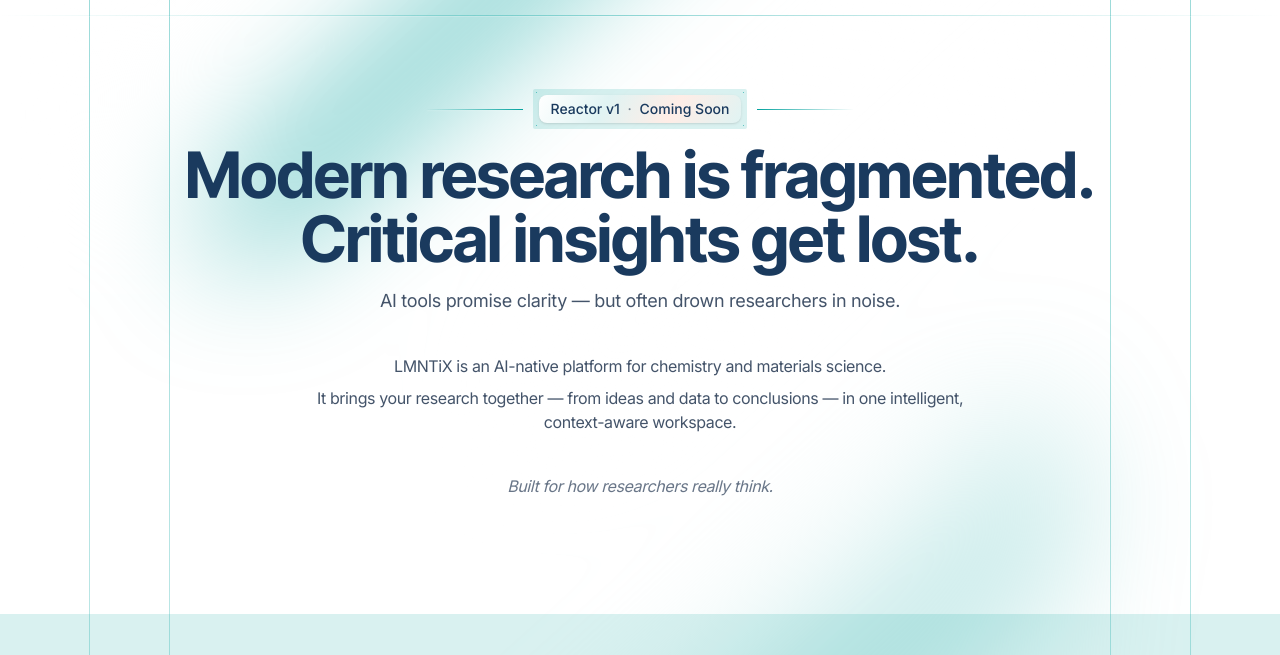
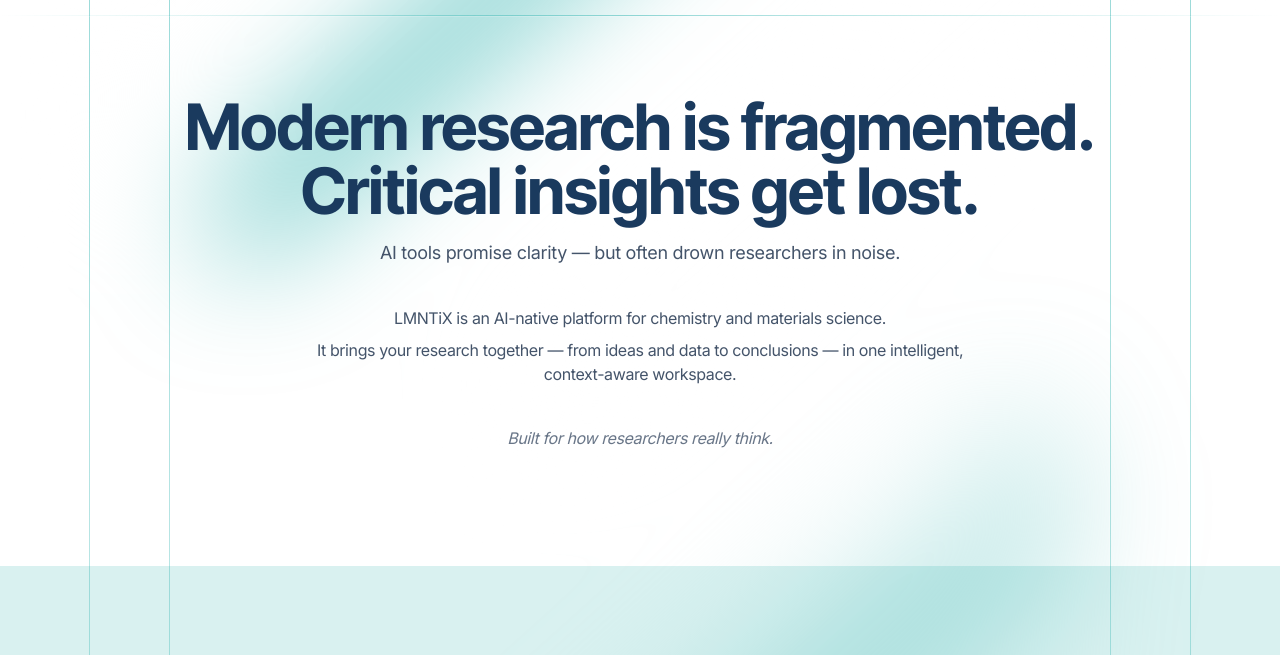
Before and after one commit to lmntix-ai/lmntix-landing-page, a website: page index.html in a window 1280 px wide. Shown: the part 81-736 px from the top of the page. Drawn offline with nearby package versions, Linux system fonts and the light colour scheme.

Commit message:
comment out "Reactor v1 - Coming Soon" badge section

```diff
--- a/index.html
+++ b/index.html
@@ -79,14 +79,13 @@
             <div class="px-4 sm:px-6">
               <div class="max-w-5xl mx-auto mb-12">
                 <div class="text-center">
-                  <div class="relative flex items-center justify-center gap-4 mb-5 before:h-px before:w-24 before:border-b before:[border-image:linear-gradient(to_left,theme(colors.lmntix-accent-teal),transparent)1] dark:before:[border-image:linear-gradient(to_left,theme(colors.lmntix-accent-teal/.16),transparent)1] before:shadow-sm before:shadow-white/20 dark:before:shadow-none after:h-px after:w-24 after:border-b after:[border-image:linear-gradient(to_right,theme(colors.lmntix-accent-teal),transparent)1] dark:after:[border-image:linear-gradient(to_right,theme(colors.lmntix-accent-teal/.16),transparent)1] after:shadow-sm after:shadow-white/20 dark:after:shadow-none">
+                  <!-- <div class="relative flex items-center justify-center gap-4 mb-5 before:h-px before:w-24 before:border-b before:[border-image:linear-gradient(to_left,theme(colors.lmntix-accent-teal),transparent)1] dark:before:[border-image:linear-gradient(to_left,theme(colors.lmntix-accent-teal/.16),transparent)1] before:shadow-sm before:shadow-white/20 dark:before:shadow-none after:h-px after:w-24 after:border-b after:[border-image:linear-gradient(to_right,theme(colors.lmntix-accent-teal),transparent)1] dark:after:[border-image:linear-gradient(to_right,theme(colors.lmntix-accent-teal/.16),transparent)1] after:shadow-sm after:shadow-white/20 dark:after:shadow-none">
                     <div class="relative text-sm font-medium text-lmntix-helper bg-lmntix-white dark:bg-lmntix-helper/70 inline-flex rounded-lg whitespace-nowrap px-3 py-[3px] tracking-normal before:absolute before:inset-0 before:rounded-lg before:[background-image:linear-gradient(120deg,transparent_0%,theme(colors.lmntix-accent-teal/.12)_33%,theme(colors.lmntix-accent-coral/.12)_66%,theme(colors.lmntix-accent-teal/.12)_100%)] dark:before:[background-image:linear-gradient(120deg,theme(colors.lmntix-accent-teal/.16),theme(colors.lmntix-primary/.16)_50%,transparent_100%)] shadow">
-                      <!-- Border with dots in corners -->
-                      <div class="absolute -inset-1.5 bg-lmntix-accent-teal/15 dark:bg-lmntix-primary/65 rounded-sm -z-10 before:absolute before:inset-y-0 before:left-0 before:w-[7px] before:bg-[length:7px_7px] before:[background-position:top_center,bottom_center] before:bg-no-repeat before:[background-image:radial-gradient(circle_at_center,theme(colors.lmntix-accent-teal/.56)_0.5px,transparent_0.5px),radial-gradient(circle_at_center,theme(colors.lmntix-accent-teal/.56)_0.5px,transparent_0.5px)] dark:before:[background-image:radial-gradient(circle_at_center,theme(colors.lmntix-helper/.56)_0.5px,transparent_0.5px),radial-gradient(circle_at_center,theme(colors.lmntix-helper/.56)_0.5px,transparent_0.5px)] after:absolute after:inset-y-0 after:right-0 after:w-[7px] after:bg-[length:7px_7px] after:[background-position:top_center,bottom_center] after:bg-no-repeat after:[background-image:radial-gradient(circle_at_center,theme(colors.lmntix-accent-teal/.56)_0.5px,transparent_0.5px),radial-gradient(circle_at_center,theme(colors.lmntix-accent-teal/.56)_0.5px,transparent_0.5px)] dark:after:[background-image:radial-gradient(circle_at_center,theme(colors.lmntix-helper/.56)_0.5px,transparent_0.5px),radial-gradient(circle_at_center,theme(colors.lmntix-helper/.56)_0.5px,transparent_0.5px)]"
-                           aria-hidden="true"></div>
+
+                      <div class="absolute -inset-1.5 bg-lmntix-accent-teal/15 dark:bg-lmntix-primary/65 rounded-sm -z-10 before:absolute before:inset-y-0 before:left-0 before:w-[7px] before:bg-[length:7px_7px] before:[background-position:top_center,bottom_center] before:bg-no-repeat before:[background-image:radial-gradient(circle_at_center,theme(colors.lmntix-accent-teal/.56)_0.5px,transparent_0.5px),radial-gradient(circle_at_center,theme(colors.lmntix-accent-teal/.56)_0.5px,transparent_0.5px)] dark:before:[background-image:radial-gradient(circle_at_center,theme(colors.lmntix-helper/.56)_0.5px,transparent_0.5px),radial-gradient(circle_at_center,theme(colors.lmntix-helper/.56)_0.5px,transparent_0.5px)] after:absolute after:inset-y-0 after:right-0 after:w-[7px] after:bg-[length:7px_7px] after:[background-position:top_center,bottom_center] after:bg-no-repeat after:[background-image:radial-gradient(circle_at_center,theme(colors.lmntix-accent-teal/.56)_0.5px,transparent_0.5px),radial-gradient(circle_at_center,theme(colors.lmntix-accent-teal/.56)_0.5px,transparent_0.5px)] dark:after:[background-image:radial-gradient(circle_at_center,theme(colors.lmntix-helper/.56)_0.5px,transparent_0.5px),radial-gradient(circle_at_center,theme(colors.lmntix-helper/.56)_0.5px,transparent_0.5px)]" aria-hidden="true"></div>
                       <span class="relative text-lmntix-primary dark:text-transparent dark:bg-clip-text dark:bg-gradient-to-b dark:from-lmntix-accent-teal dark:to-lmntix-white">Reactor v1 <span class="text-lmntix-helper/70 mx-1">·</span> Coming Soon</span>
                     </div>
-                  </div>
+                  </div> -->
                   <h1 class="font-inter-tight text-5xl md:text-6xl font-bold text-lmntix-primary dark:text-transparent dark:bg-clip-text dark:bg-gradient-to-b dark:from-lmntix-white dark:to-lmntix-light-bg pb-4">
                     Modern research is fragmented. Critical insights get lost.
                   </h1>
```
